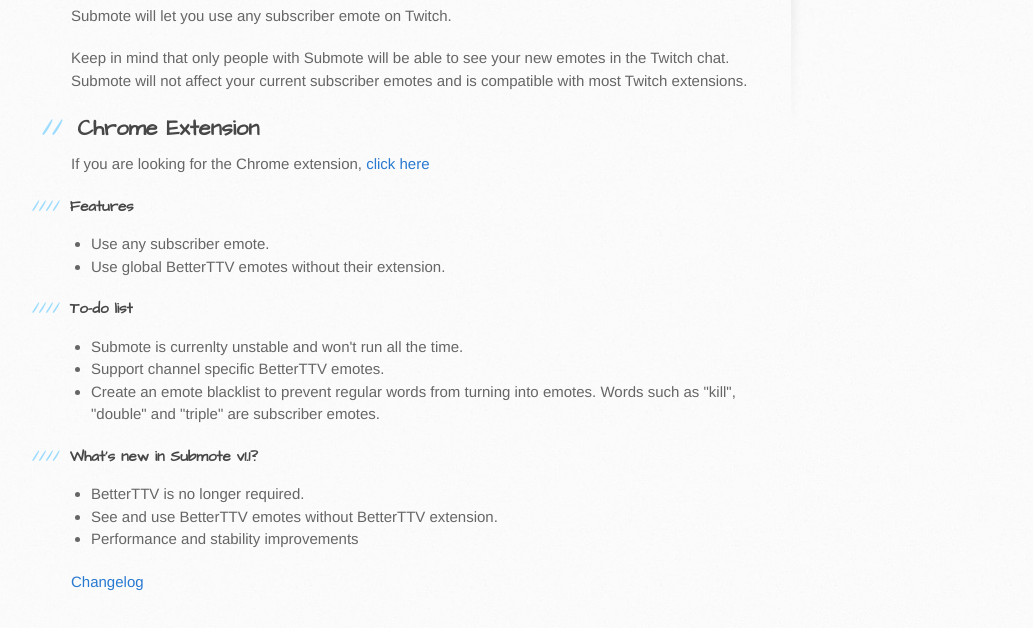
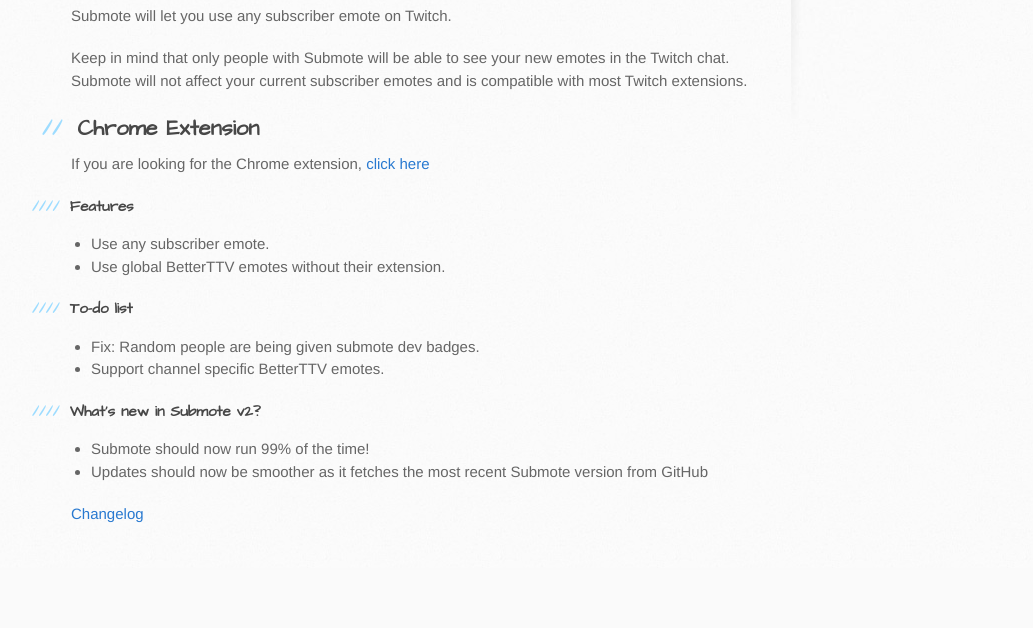
Before and after one commit to PetterKraabol/Submote, a plain HTML site: page index.html in a window 1280 px wide. Shown: the part 617-1245 px from the top of the page, without its empty margins (99-1132 px from the left). After the commit the page ends 1185 px from the top, so only its background shows below. Drawn offline with Linux system fonts and the light colour scheme.

```diff
--- a/index.html
+++ b/index.html
@@ -54,18 +54,16 @@
 <a id="to-do-list" class="anchor" href="#to-do-list" aria-hidden="true"><span class="octicon octicon-link"></span></a>To-do list</h4>
 
 <ul>
-<li>Submote is currenlty unstable and won't run all the time.</li>
+<li>Fix: Random people are being given submote dev badges.</li>
 <li>Support channel specific BetterTTV emotes.</li>
-<li>Create an emote blacklist to prevent regular words from turning into emotes. Words such as "kill", "double" and "triple" are subscriber emotes.</li>
 </ul>
 
 <h4>
-<a id="whats-new-in-submote-v11" class="anchor" href="#whats-new-in-submote-v11" aria-hidden="true"><span class="octicon octicon-link"></span></a>What's new in Submote v1.1?</h4>
+<a id="whats-new-in-submote-v2" class="anchor" href="#whats-new-in-submote-v2" aria-hidden="true"><span class="octicon octicon-link"></span></a>What's new in Submote v2?</h4>
 
 <ul>
-<li>BetterTTV is no longer required.</li>
-<li>See and use BetterTTV emotes without BetterTTV extension.</li>
-<li>Performance and stability improvements</li>
+<li>Submote should now run 99% of the time!</li>
+<li>Updates should now be smoother as it fetches the most recent Submote version from GitHub</li>
 </ul>
 
 <p><a href="https://github.com/Zarlach/Submote/blob/master/CHANGELOG.md">Changelog</a></p>
```
Also changed, not shown: params.json (+1 -1 lines).
